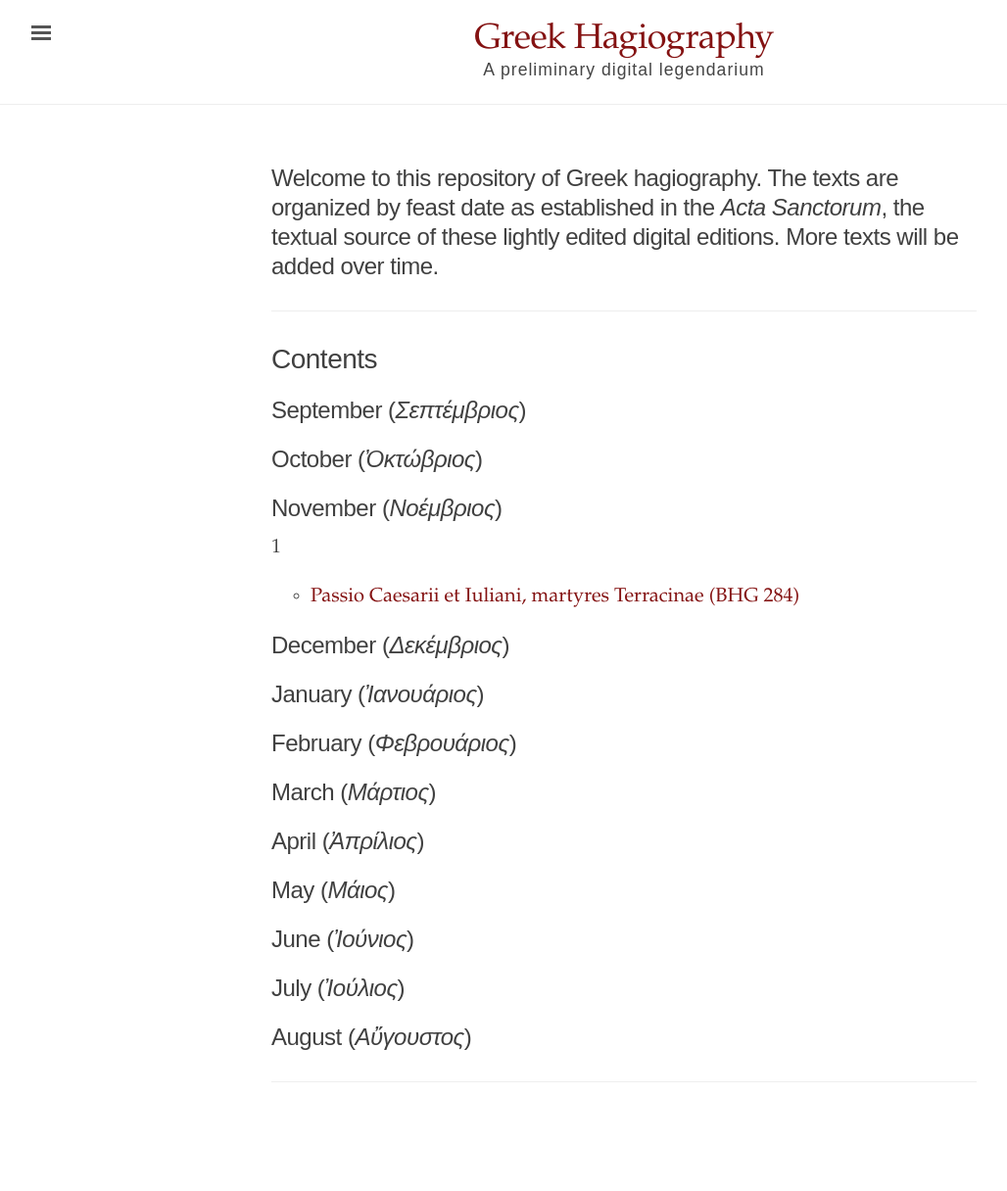
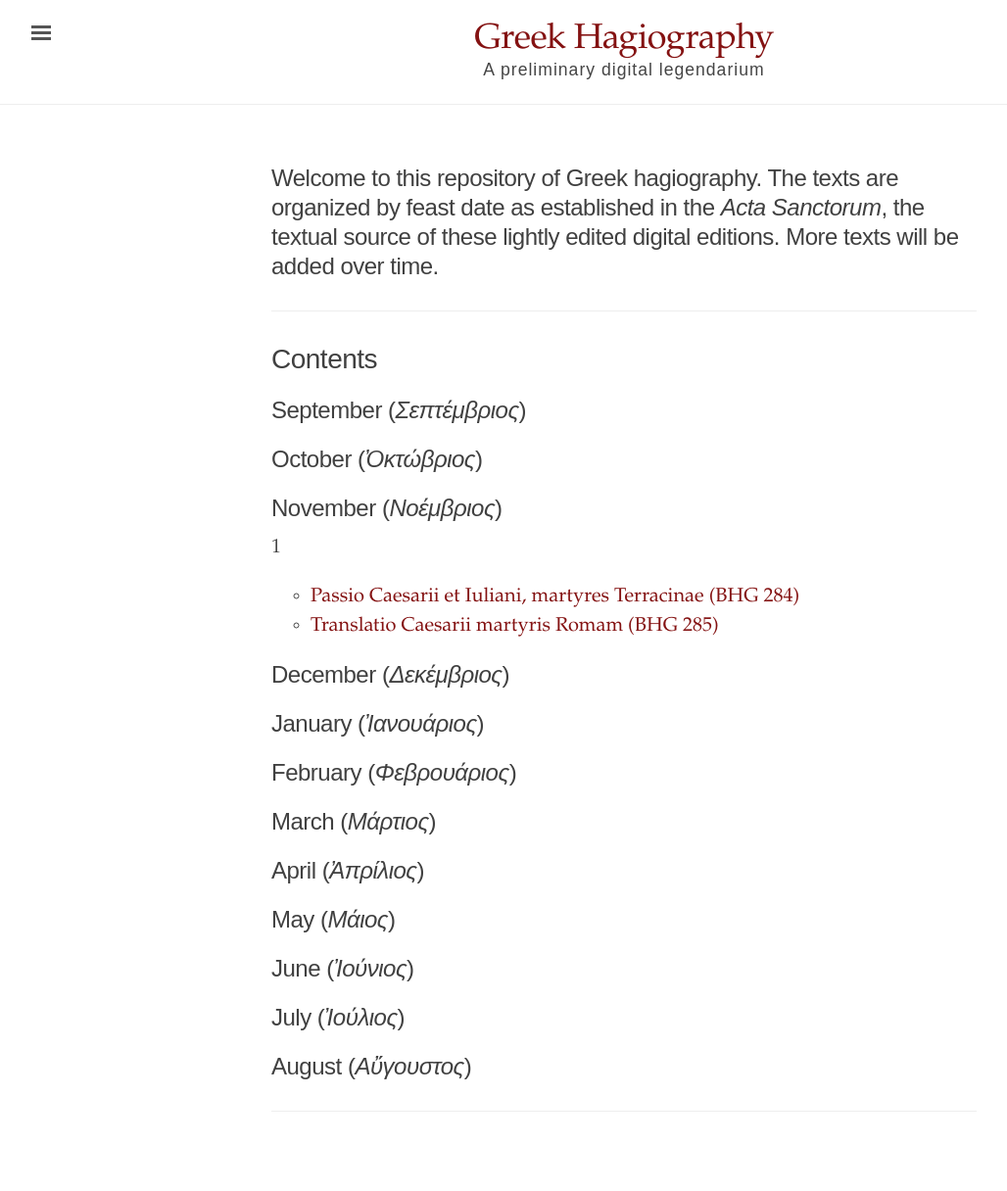
Before and after one commit to cjkoepke1/greek-hagiography, a Jekyll site: the page built from index.md, in a window 1280 px wide. Shown: the whole page at 98% size, without its empty margins (3-1031 px from the left). Built offline with Jekyll 4.4.1, drawn with Linux system fonts in a browser that asks for light colours; before the commit the page ends 1186 px from its top, so only the background shows below that.

Commit message:
add translatio caesarii

```diff
--- a/index.md
+++ b/index.md
@@ -18,6 +18,7 @@ title: "Greek Hagiography"
 1
 
 - [Passio Caesarii et Iuliani, martyres Terracinae (BHG 284)](https://cjkoepke1.github.io/greek-hagiography/texts/passio-caesarii)
+- [Translatio Caesarii martyris Romam (BHG 285)](https://cjkoepke1.github.io/greek-hagiography/texts/translatio-caesarii)
 
 ## December (*Δεκέμβριος*)
 
```
